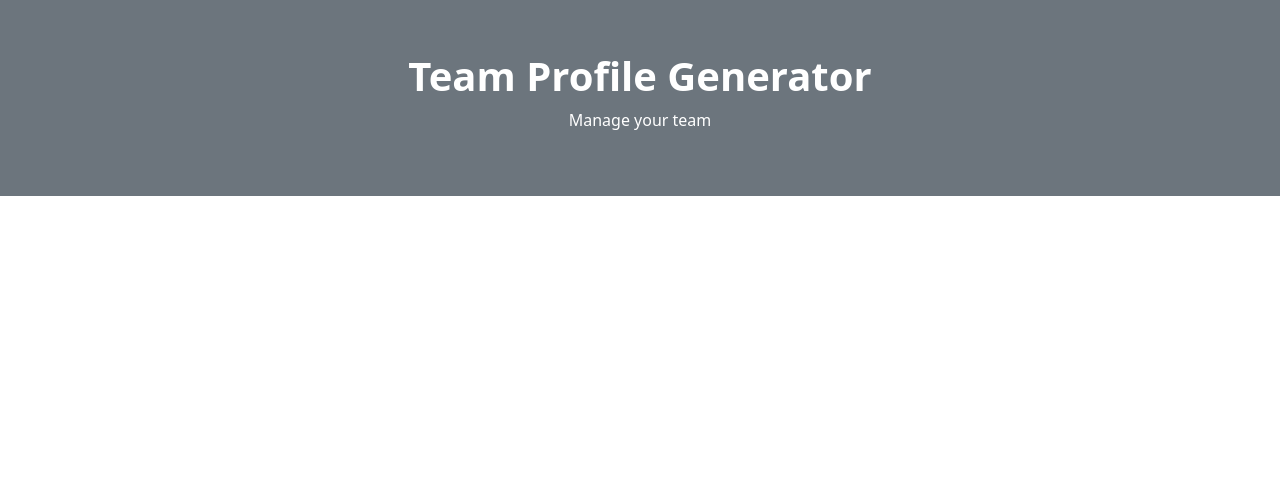
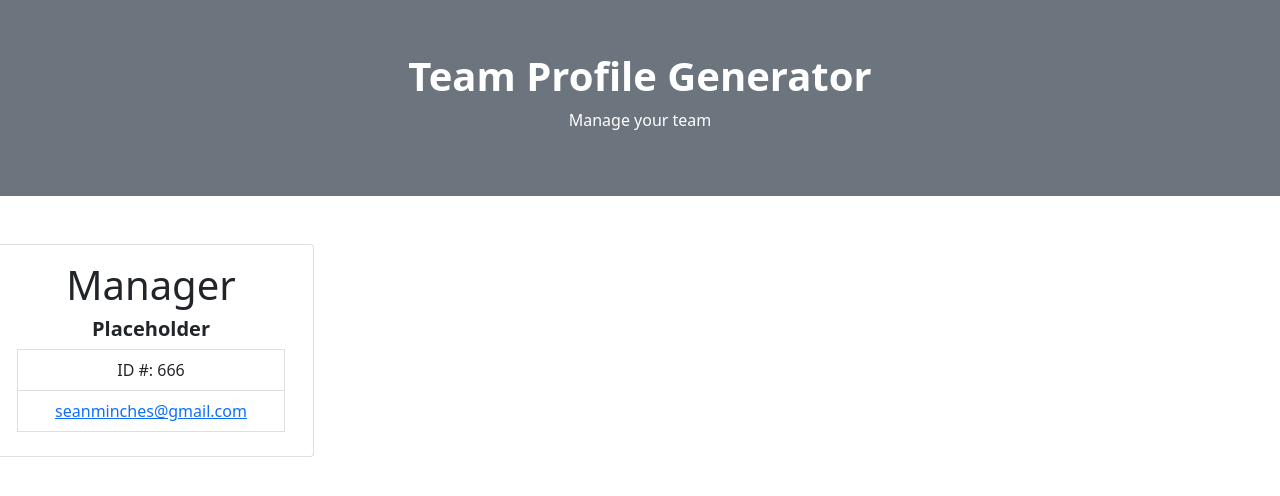
Before and after one commit to SeanInches/team-profile-generator, a website: page dist/index.html in a window 1280 px wide. Drawn offline with nearby package versions, Linux system fonts and the light colour scheme.

Commit message:
rough first card made

```diff
--- a/dist/index.html
+++ b/dist/index.html
@@ -23,6 +23,22 @@
       </div>
     </header>
 
-    <section></section>
+    <section class="py-4">
+      <div class="py-4">
+        <div class="row row-cols-2 row-cols-md-3 row-cols-xl-4 justify-center">
+          <!--managers card-->
+          <div class="card h-100">
+              <div class="card-body">
+                  <div class="text-center card-title">
+                      <h1>Manager<h1>
+                          <h5 class="fw-bolder">Placeholder</h5>
+                          <li class="list-group-item">ID #: 666</li>
+                          <li class="list-group-item"><a class="list-font" href="mailto:seanminches@gmail.com">seanminches@gmail.com</a></li>
+                  </div>
+              </div>
+          </div>
+        </div>
+      </div>
+    </section>
   </body>
 </html>
```
